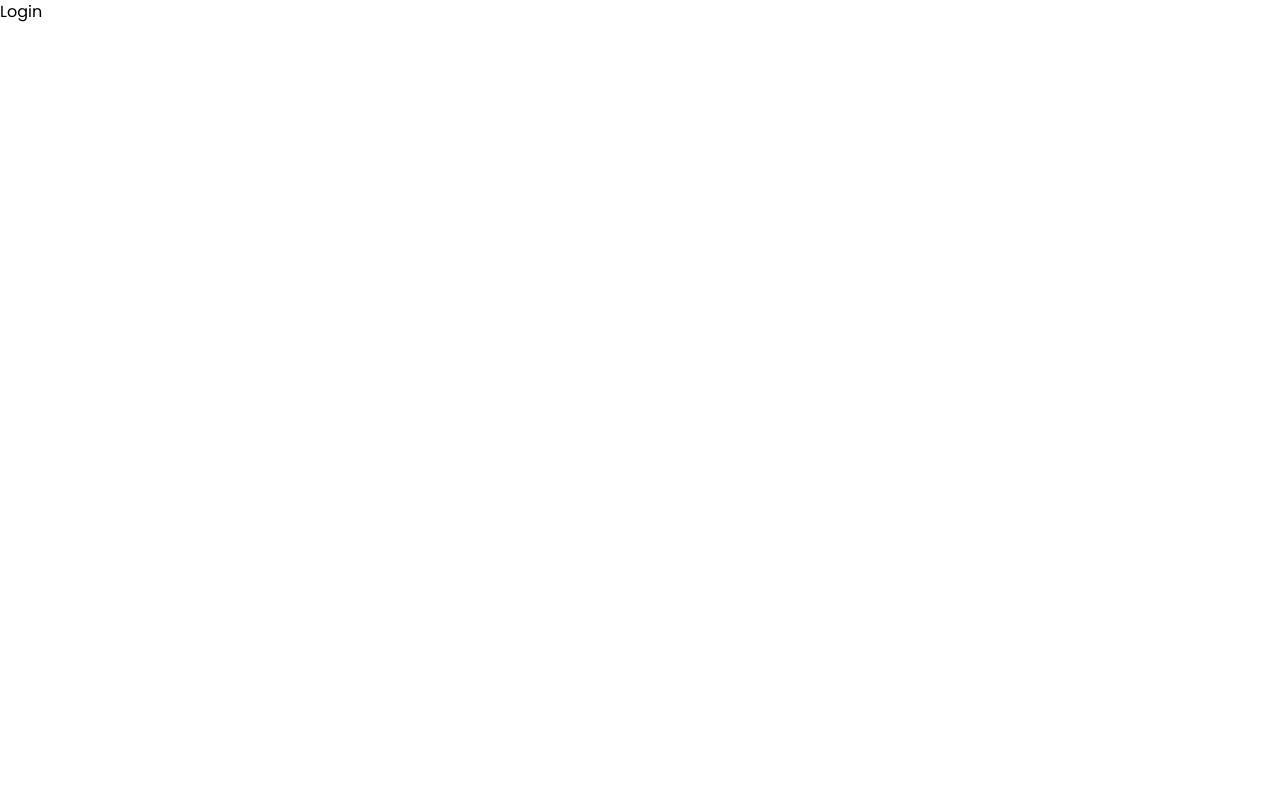
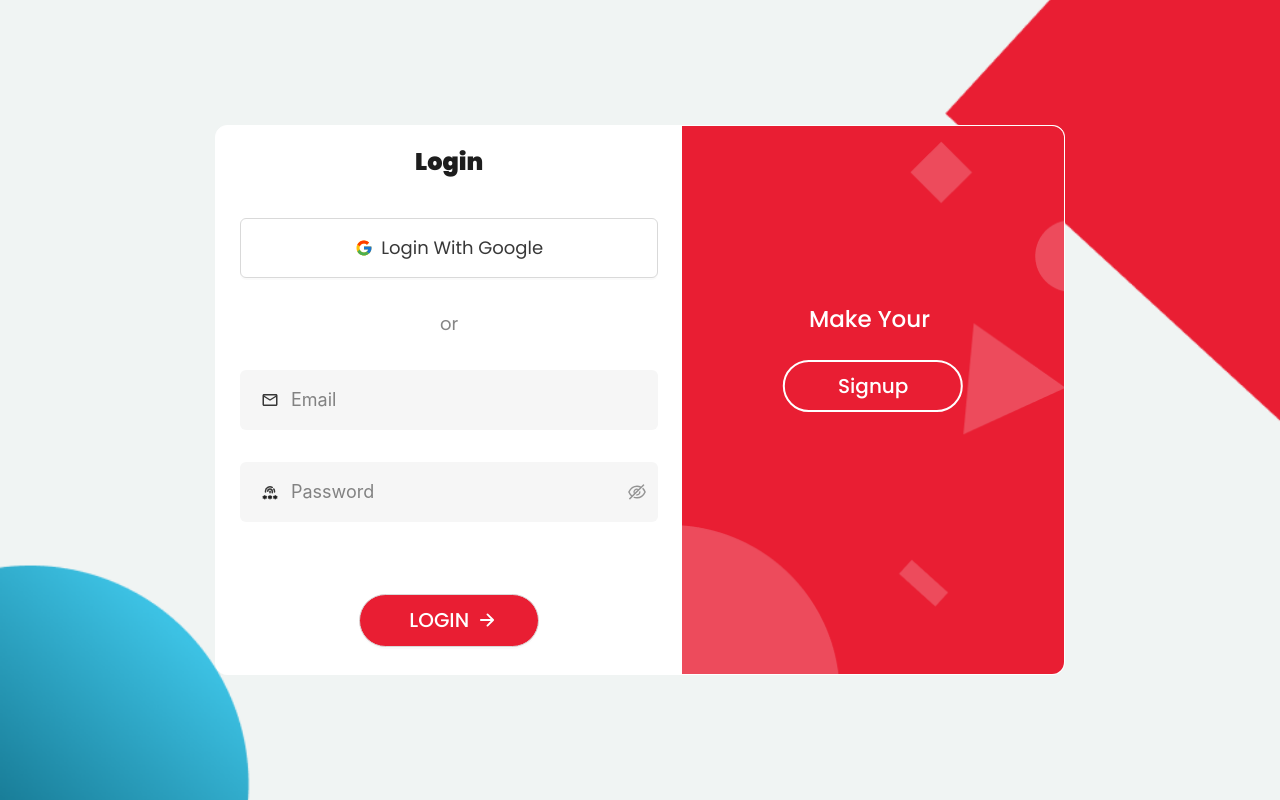
Before and after one commit to farshadarbab2024/Torob-Pricing-Robot, a React (Vite) app: page /login in a window 1280 px wide. Built offline with nearby package versions, Linux system fonts and the light colour scheme.

Commit message:
designing login page

```diff
--- /dev/null
+++ b/src/feature/login/RightSide.tsx
@@ -0,0 +1,56 @@
+import React from "react";
+import { useNavigate } from "react-router-dom";
+import { TypeAnimation } from "react-type-animation";
+import sideImage from "../../assets/Images/side-background.png";
+import useDevice from "../../hooks/Device";
+function RightSide() {
+  const { isMobile } = useDevice();
+  const navigator = useNavigate();
+  return (
+    <div
+      className="w-full md:w-[45%] md:h-screen lg:h-full !px-5 relative
+      md:bg-cover md:bg-center rounded-2xl md:rounded-none lg:rounded-tr-xl lg:rounded-br-xl"
+      style={isMobile ? {} : { backgroundImage: `url(${sideImage})` }}
+    >
+      <div
+        className="md:!mt-12 md:h-[110px] w-full
+        flex flex-col justify-between relative !font-medium
+        absolute top-1/3 right-1/2 translate-x-1/2
+        -translate-y-1/2"
+      >
+        <div className="hidden md:block">
+          <TypeAnimation
+            sequence={[
+              "Hire a Full-Time Robot",
+              2000,
+              "Make Your Prices Smart!",
+              2000,
+              "Maximum Sell on Torob!",
+              2000,
+            ]}
+            wrapper="span"
+            speed={35}
+            style={{
+              fontSize: "23px",
+              display: "block",
+              textAlign: "center",
+              color: "white",
+            }}
+            repeat={Infinity}
+          />
+        </div>
+        <button
+          onClick={() => navigator("/signup")}
+          className="text-white border-white rounded-full !mx-auto
+            block border-[2px] transition duration-300 !w-[180px] !h-[53px]
+            cursor-pointer text-xl font-medium hover:bg-main-red-hover !mt-8
+            md:!mt-6"
+        >
+          Signup
+        </button>
+      </div>
+    </div>
+  );
+}
+
+export default RightSide;
--- a/src/pages/Login.tsx
+++ b/src/pages/Login.tsx
@@ -1,8 +1,196 @@
-import React from "react";
-function Login(){
-    return(
-        <div>Login</div>
-    ) ;
+import React, { useState } from "react";
+import { Button, Card, Form, Input, message } from "antd";
+import { FcGoogle } from "react-icons/fc";
+import { IoArrowBack, IoCloseCircle } from "react-icons/io5";
+import { z } from "zod";
+import { Controller, useForm } from "react-hook-form";
+import { zodResolver } from "@hookform/resolvers/zod";
+import { GiConfirmed } from "react-icons/gi";
+import { MdOutlineEmail } from "react-icons/md";
+import { TbPasswordFingerprint } from "react-icons/tb";
+import Auth from "../services/Auth";
+import { useGoogleLogin } from "@react-oauth/google";
+import { useNavigate } from "react-router-dom";
+import backgroundImage from "../assets/Images/background-image.png";
+import RightSide from "../feature/login/RightSide";
+interface MainData {
+  email: string;
+  password: string;
 }
 
-export default Login ;
+function Login() {
+  const navigate = useNavigate();
+  const [messageApi, contextHolder] = message.useMessage();
+  const [loading, setLoading] = useState<boolean>(false);
+  const schema = z.object({
+    email: z.email({ message: "Please enter a valid email address" }),
+    password: z
+      .string({ message: "Please enter a password" })
+      .min(8, { message: "Password must be at least 8 characters long" })
+      .regex(/[A-Za-z]/, {
+        message: "Password must contain at least one letter",
+      })
+      .regex(/[0-9]/, {
+        message: "Password must contain at least one number",
+      }),
+  });
+  type formData = z.infer<typeof schema>;
+  const {
+    control,
+    handleSubmit,
+    formState: { errors },
+    setError,
+  } = useForm({
+    resolver: zodResolver(schema),
+  });
+
+  const onFinish = (rawData: formData) => {
+    setLoading(true);
+    const mainData: MainData = {
+      email: rawData.email,
+      password: rawData.password,
+    };
+
+    Auth.login(mainData)
+      .then(() => {
+        navigate("/panel");
+        setLoading(false);
+      })
+      .catch((error) => {
+        if (error?.response?.data?.message) {
+          messageApi.error(error.response.data.message);
+        } else {
+          messageApi.error("Login failed");
+        }
+        setLoading(false);
+      });
+
+    //   const googleLogin = useGoogleLogin({
+    //     onSuccess: async (tokenResponse) => {
+    //       const token = tokenResponse.access_token;
+    //       navigate("/panel");
+    //     },
+    //     onError: () => {
+    //       messageApi.error("Login Failed");
+    //     },
+    //   });
+  };
+
+  return (
+    <div
+      className="w-screen h-screen overflow-hidden lg:bg-cover lg:bg-center
+      "
+      style={{
+        backgroundImage: `url(${backgroundImage})`,
+      }}
+    >
+      <div
+        className="bg-main-red w-full h-full lg:w-[850px] lg:h-[550px] lg:max-w-[90vw] lg:max-h-[90vh]
+        relative lg:absolute lg:top-1/2 lg:right-1/2
+        lg:translate-x-1/2 lg:-translate-y-1/2 flex flex-col
+        justify-between md:flex-row-reverse md:justify-between lg:rounded-xl
+        md:bg-white border-[1px] border-white"
+      >
+        <RightSide />
+        <div
+          className="bg-white w-screen h-[85.5vh] md:w-[55%] md:h-screen lg:h-full
+          rounded-tr-xl rounded-tl-xl !pb-10 !py-5 !px-6 flex flex-col items-center
+          relative  md:!rounded-none lg:!rounded-xl
+          md:!shadow-none"
+          style={{ boxShadow: "0px 0px 15px rgba(0,0,0,0.25)" }}
+        >
+          {contextHolder}
+
+          <h1 className="text-center text-2xl font-black text-highest-black">
+            Login
+          </h1>
+
+          <Form
+            onFinish={handleSubmit(onFinish)}
+            className="!w-[500px] !max-w-full"
+          >
+            {/* Login With Google */}
+            <Button
+              className="!flex !items-center !justify-center gap-x-2 !mx-auto
+          !text-lg !w-full !h-15 !mt-10"
+              //   onClick={() => googleLogin()}
+            >
+              <FcGoogle />
+              Login With Google
+            </Button>
+
+            <span
+              className="text-secondary block !my-8 text-center
+          text-lg"
+            >
+              or
+            </span>
+
+            <Form.Item
+              name="email"
+              validateStatus={errors.email ? "error" : ""}
+              help={errors.email?.message}
+              className="!w-full"
+            >
+              <Controller
+                name="email"
+                control={control}
+                render={({ field }) => (
+                  <Input
+                    autoComplete="off"
+                    className="!w-full !h-15 !text-lg !pl-5"
+                    placeholder="Email"
+                    allowClear={{
+                      clearIcon: <IoCloseCircle className="text-2xl" />,
+                    }}
+                    maxLength={200}
+                    {...field}
+                    variant="filled"
+                    prefix={<MdOutlineEmail className="!mr-2" />}
+                  />
+                )}
+              />
+            </Form.Item>
+
+            <Form.Item
+              name="password"
+              validateStatus={errors.password ? "error" : ""}
+              help={errors.password?.message}
+              className="!w-full"
+            >
+              <Controller
+                name="password"
+                control={control}
+                render={({ field }) => (
+                  <Input.Password
+                    autoComplete="off"
+                    className="!w-full !h-15 !text-lg !pl-5 !mt-2"
+                    placeholder="Password"
+                    maxLength={200}
+                    {...field}
+                    variant="filled"
+                    prefix={<TbPasswordFingerprint className="!mr-2" />}
+                  />
+                )}
+              />
+            </Form.Item>
+
+            <Button
+              htmlType="submit"
+              className="!w-[180px] !h-[53px] !block
+            !bg-main-red !text-xl !font-medium !text-white !rounded-full
+            hover:!bg-main-red-hover !absolute bottom-[5%] right-1/2 translate-x-1/2
+            !flex !items-center !justify-center !gap-x-0"
+              loading={loading}
+            >
+              <span className="!mx-2">LOGIN</span>
+              <IoArrowBack className=" !text-white rotate-180" />
+            </Button>
+          </Form>
+        </div>
+      </div>
+    </div>
+  );
+}
+
+export default Login;
--- a/src/services/Auth.ts
+++ b/src/services/Auth.ts
@@ -1,22 +1,25 @@
 import BaseApiService from "./_BaseApiService";
 
 interface registerData {
-    email: string,
-    password: string,
+  email: string;
+  password: string;
 }
 
+class Auth extends BaseApiService {
+  public static register(data: registerData) {
+    return this.post("/auth/register", data);
+  }
+  public static resendVerificationCode() {
+    return this.post(`/auth/email/verify-code/resend`);
+  }
 
-class Auth extends BaseApiService {
-    public static register(data:registerData){
-        return this.post("/auth/register", data) ;
-    }
-    public static resendVerificationCode(){
-        return this.post(`/auth/email/verify-code/resend`) ;
-    }
+  public static verfiyEmail(data: { code: string }) {
+    return this.post("/auth/email/verify-code", data);
+  }
 
-    public static verfiyEmail(data: {code: string}){
-        return this.post("/auth/email/verify-code", data) ;
-    }
+  public static login(data: { email: string; password: string }) {
+    return this.post("/auth/login", data);
+  }
 }
 
-export default Auth ;
+export default Auth;
```
